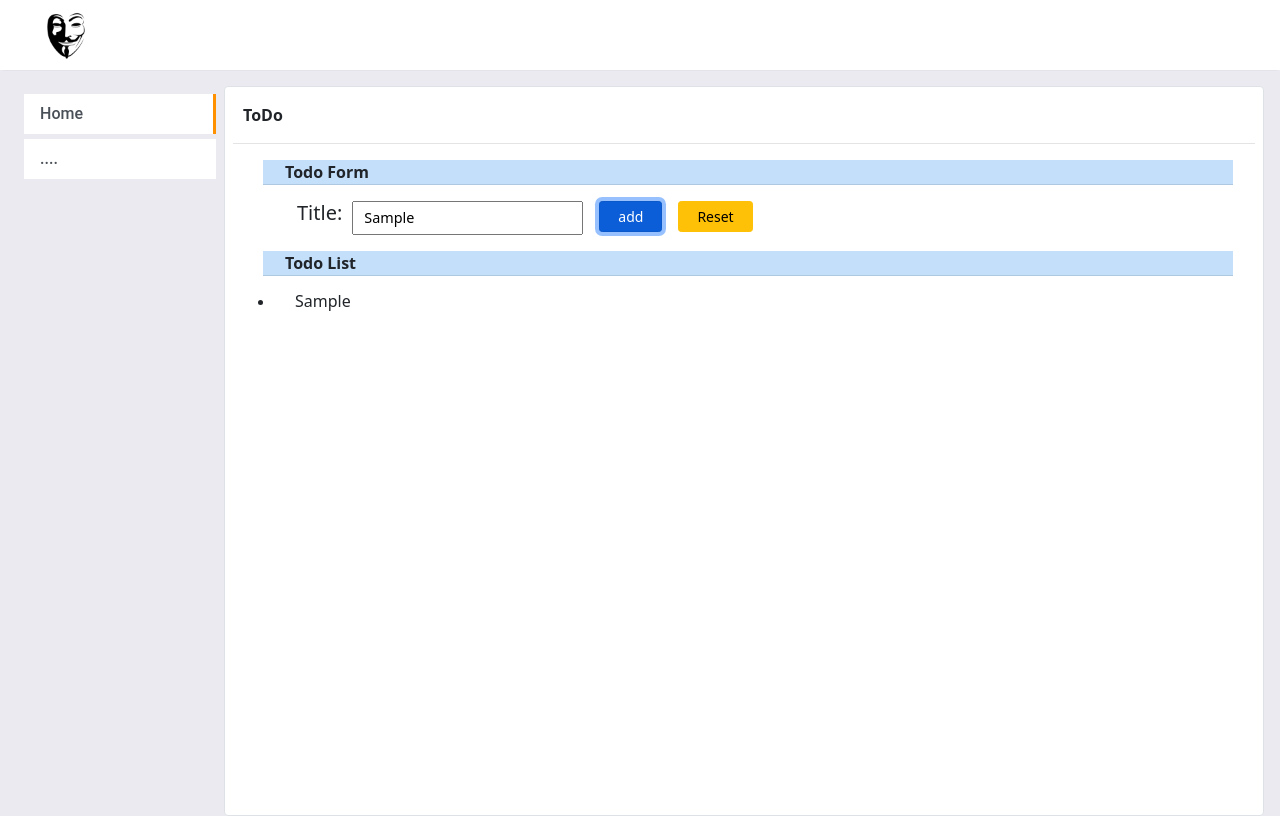
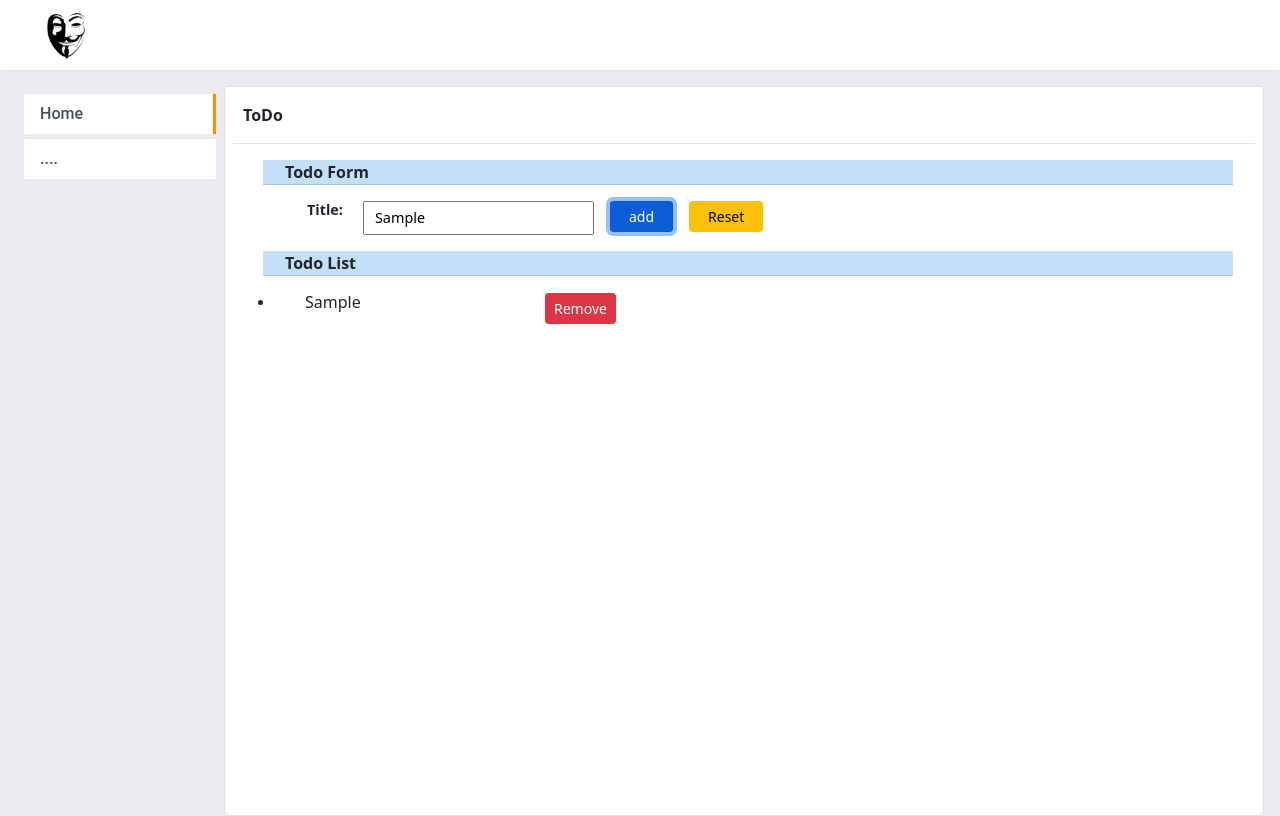
Before and after one commit to ehsanmujadidi/Assignments, a React (Create React App) app: page / in a window 1280 px wide. Both pictures are taken after typing "Sample" into the empty fields and a click on the button "add". Built offline with nearby package versions, Linux system fonts and the light colour scheme.

Commit message:
Assignment 1.6

```diff
--- a/src/AddTodoForm.js
+++ b/src/AddTodoForm.js
@@ -1,5 +1,6 @@
 import React from 'react';
 import { useState } from "react";
+import InputWithLabel from './InputWithLabel';
 
 {/* Add Form component */}
 function AddTodoForm(props) {
@@ -16,8 +17,11 @@ function AddTodoForm(props) {
                 <span className='text-dark'>Todo Form</span>
             </div>
             <form className='mt-3' onSubmit={handleAddTodo}>
-                <label htmlFor='todoTitle' className='h5'>Title: </label>
-                <input type="text" name="todoTitle" id='todoTitle' placeholder="Title" className='py-1' value={props.todoTitle} />
+                <InputWithLabel type='text' name='todoTitle' placeholder='Title' value={props.todoTitle} isFocused='isFocused' >
+                    <strong>Title: </strong>
+                </InputWithLabel>
+
+
                 <button type="submit" className='btn btn-sm btn-primary mx-3'><i className="bi bi-plus-square-fill"></i> add</button>
                 <button type="reset" className='btn btn-sm btn-warning'><i className="bi bi-plus-square-fill"></i> Reset</button>
             </form>
--- a/src/App.js
+++ b/src/App.js
@@ -21,6 +21,7 @@ const useSemiPersistentState = () =>{
 function App() {
 
   const [todoList, setTodoList] = useSemiPersistentState();
+
   const addTodo = (value) => {
     setTodoList([
       ...todoList,
@@ -29,7 +30,14 @@ function App() {
         objectId: Date.now()
       }
     ])
-};
+  };
+
+  const removeTodo = (id) => {
+    const newTodoLists = todoList.filter(
+      list => id !== list.objectId
+    );
+    setTodoList(newTodoLists);
+  }
 
   return (
     <>
@@ -42,7 +50,7 @@ function App() {
               <div className='sub-header'><span className="pb-3">ToDo</span></div>
               <div className="main-content p-3">
                 <AddTodoForm addTodo={addTodo} />
-                <TodoList todoList={todoList} />
+                <TodoList todoList={todoList} onRemoveTodo={removeTodo} />
               </div>
             </div>
           </div>
--- /dev/null
+++ b/src/InputWithLabel.js
@@ -0,0 +1,17 @@
+import React from 'react';
+
+/** Reusable Input */
+export default function InputWithLabel(props){
+    const inputRef = React.useRef();
+    React.useEffect(() => {
+        if(props.isFocused){
+            inputRef.current.focus();
+        }
+    }, [props.isFocused]);
+    return(
+        <>
+            <label htmlFor={props.name} className='h5'>{props.children} </label>
+            <input type={props.type} name={props.name} id={props.name} placeholder={props.placeholder} value={props.value} className='py-1' ref={inputRef} />
+        </>
+    )
+}
--- a/src/TodoList.js
+++ b/src/TodoList.js
@@ -1,5 +1,6 @@
 import React from 'react';
 import TodoListItem from './TodoListItem';
+import './TodoList.css';
 
 {/* Array of todoList */}
 const todoList = [
@@ -30,7 +31,7 @@ export default function TodoList(props) {
                 {
                     props.todoList.map((item) => {
                         return (
-                            TodoListItem(item)
+                            <TodoListItem item={item} onRemoveTodo={props.onRemoveTodo} />
                         );
                     })
                 }
--- a/src/TodoListItem.js
+++ b/src/TodoListItem.js
@@ -1,10 +1,15 @@
 import React from 'react';
 
 export default function TodoListItem(props) {
-    if(props.title !== ""){
+    if(props.item.title !== ""){
         return (
-            <li key={props.objectId}>
-                <span className='h6'>{props.title}</span>
+            <li key={props.item.objectId} style={{width:'100%'}}>
+                <table>
+                    <td>
+                        <span className='h6' style={{width:'250px'}}>{props.item.title}</span>
+                        <input type='button' className='btn btn-sm btn-danger' value='Remove' onClick={() => props.onRemoveTodo(props.item.objectId)} />
+                    </td>
+                </table>
             </li>
         )
     }
```
Also changed, not shown: src/TodoList.css (added).
